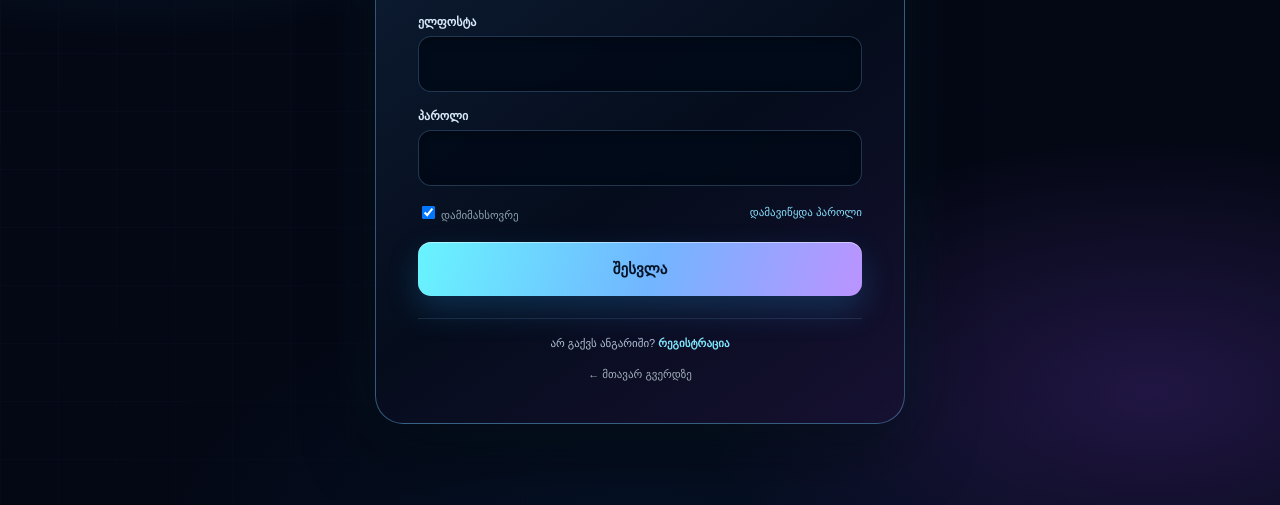
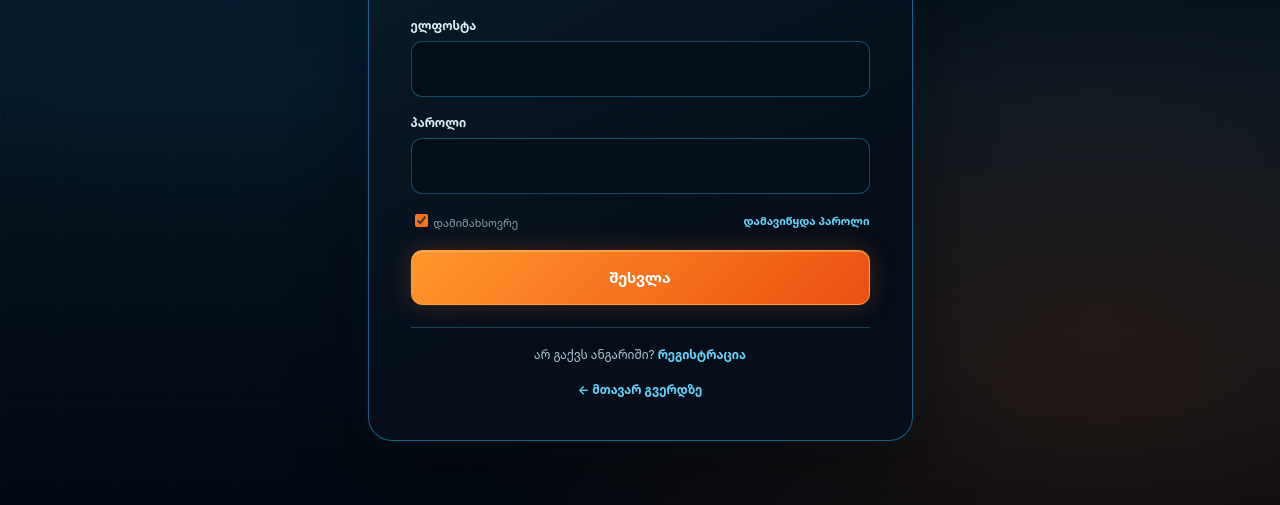
Before and after one commit to razmadze467-arch/Ecomax-online-store, a plain HTML site: page login.html in a window 1280 px wide. Shown: the part 295-800 px from the top of the page. Drawn offline with nearby package versions, Linux system fonts and the light colour scheme.

Commit message:
Apply matching index.html design palette to login.html

```diff
--- a/login.html
+++ b/login.html
@@ -1,5 +1,5 @@
 <!doctype html>
-<html lang="ka" data-ecomax-premium="account">
+<html lang="ka" data-ecomax-premium="account" data-ecomax-unified="customer-gate">
 <head>
 <meta charset="utf-8">
 <meta name="viewport" content="width=device-width,initial-scale=1,viewport-fit=cover">
@@ -23,6 +23,9 @@ h1{font-size:30px;margin:8px 0}.sub{color:var(--muted);font-size:12px;line-heigh
 <script src="https://cdn.jsdelivr.net/npm/@supabase/supabase-js@2"></script>
 <script src="js/supabase.js?v=20260927-SESSION7"></script>
 <link rel="stylesheet" href="ecomax-premium-cards.css?v=20261103-1">
+<link rel="preconnect" href="https://fonts.googleapis.com">
+<link href="https://fonts.googleapis.com/css2?family=Noto+Sans+Georgian:wght@400;500;600;700;800;900&display=swap" rel="stylesheet">
+<link rel="stylesheet" href="ecomax-index-unified-theme.css?v=20261103-1">
 </head>
 <body>
 <main class="wrap"><section class="card">
```
